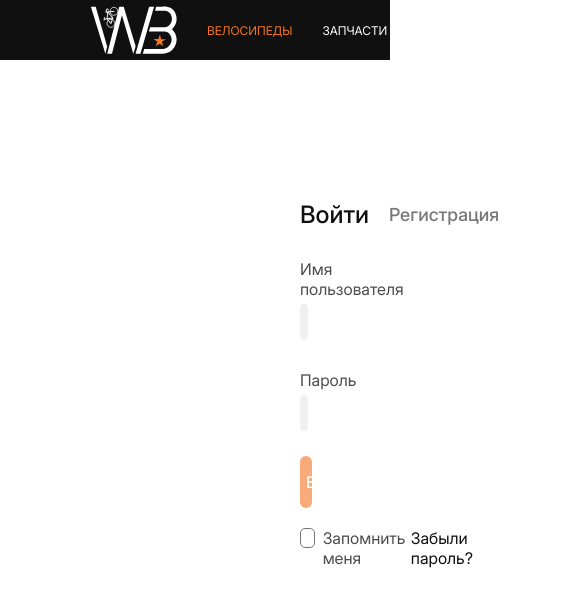
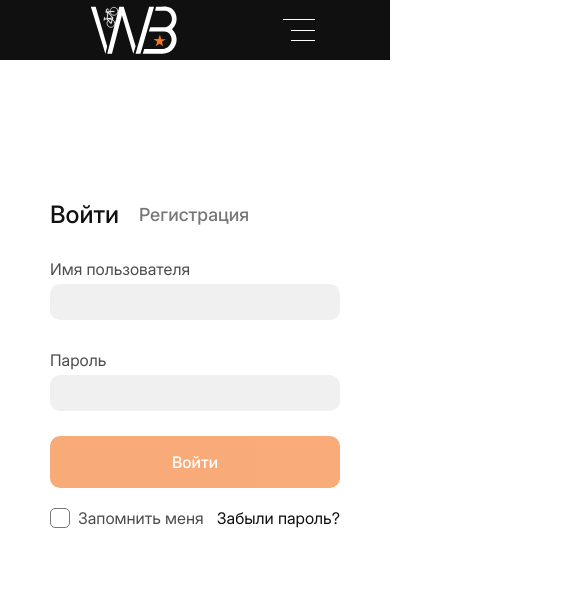
Before and after one commit to Zombie-220/Bicycle, a React (Create React App) app in the folder bicycle/: page /auth in a window 390 px wide. Shown: the top 606 px of the page, 585 px wide, since content can reach past the window. Built offline with nearby package versions, Linux system fonts and the light colour scheme; no server answers.

Commit message:
адаптировал header

```diff
--- a/bicycle/src/navigation/header/index.jsx
+++ b/bicycle/src/navigation/header/index.jsx
@@ -49,6 +49,34 @@ export const Header = () => {
                 {isAuth !== '' && (<Link to={'/cart'} className='header__link'> <img src={cartIcon} alt="cartIcon" /> </Link>)}
                 {isAuth !== '' && (<button className='header__link link_orange' onClick={logout}>ВЫЙТИ</button>)}
             </div>
+            <input type='checkbox' id='burgerMenuBtn' className='header-burgerInput'/>
+            <label htmlFor="burgerMenuBtn" className='header-burgerBtn'>
+                <div className='header-burgerBtn__line' id='firstBurgerLine'></div>
+                <div className='header-burgerBtn__line' id='secondBurgerLine'></div>
+                <div className='header-burgerBtn__line' id='thirdBurgerLine'></div>
+            </label>
+            <div className='header__burgerSlide'>
+                <label htmlFor="burgerMenuBtn" className='header__burgerSlide-blur'></label>
+                <div className='header__burgerSlide__menu'>
+                    <div className='header__burgerSlide__menu__header'>
+                        <label htmlFor="burgerMenuBtn" className='header__burgerSlide__menu__header-button'>
+                            <div></div>
+                            <div></div>
+                        </label>
+                    </div>
+                    <div className='header__burgerSlide__menu__body'>
+                        {isAdmin && (<Link to={'/admin/bicycle'} className='header__link link_orange'>АДМИН-ПАНЕЛЬ</Link>)}
+                        <Link to={'/catalog/bicycles?page=1'} className='header__link link_orange'>ВЕЛОСИПЕДЫ</Link>
+                        <Link to={'/catalog/parts'} className='header__link'>ЗАПЧАСТИ</Link>
+                        <Link to={'/catalog/equipments'} className='header__link'>ЭКИПИРОВКА</Link>
+                        <Link to={'/catalog/accessories'} className='header__link'>АКСЕССУАРЫ</Link>
+                        <DiffLink to={'/x'} className='header__link'>АККАУНТ</DiffLink>
+                        {isAuth !== '' && (<Link to={'/x'} className='header__link'> <img src={favoriteIcon} alt="favoriteIcon" /> </Link>)}
+                        {isAuth !== '' && (<Link to={'/cart'} className='header__link'> <img src={cartIcon} alt="cartIcon" /> </Link>)}
+                        {isAuth !== '' && (<button className='header__link link_orange' onClick={logout}>ВЫЙТИ</button>)}
+                    </div>
+                </div>
+            </div>
         </header>
     );
 };
--- a/bicycle/src/navigation/header/style.scss
+++ b/bicycle/src/navigation/header/style.scss
@@ -5,6 +5,7 @@
     right: 0;
     display: flex;
     justify-content: space-between;
+    align-items: center;
     padding: 0px 75px;
     &__wrapper { display: flex; }
     &__link, &__button {
@@ -25,15 +26,106 @@
         &:hover { opacity: 0.66; }
         &:active { opacity: 0.33; }
     }
-    &__burgerMenuButton {
-        cursor: pointer;
+    &-burgerInput { display: none; }
+    &-burgerBtn {
         display: none;
         background-color: #0000;
         border: none;
-        width: 30px;
-        height: 30px;
-        margin: 15px;
+        width: 32px;
+        height: 22px;
+        flex-direction: column;
+        align-items: flex-end;
+        justify-content: space-between;
+        cursor: pointer;
+        position: relative;
+        transition: 200ms;
+        &__line {
+            position: absolute;
+            height: 1px;
+            width: 75%;
+            background-color: #fff;
+            transition: 200ms;
+            &:first-child { width: 100%; }
+        }
+        & #firstBurgerLine { top: 0;}
+        & #secondBurgerLine { top: 50%; }
+        & #thirdBurgerLine { bottom: 0; }
+        &:hover &__line { width: 100% }
+    }
+    &-burgerInput:checked ~ &-burgerBtn { rotate: 180deg; }
+    &-burgerInput:checked ~ &-burgerBtn #secondBurgerLine { width: 0%; }
+    &-burgerInput:checked ~ &-burgerBtn #firstBurgerLine {
+        rotate: 45deg;
+        top: 50%;
+    }
+    &-burgerInput:checked ~ &-burgerBtn #thirdBurgerLine {
+        width: 100%;
+        rotate: -45deg;
+        top: 50%;
+    }
+    &-burgerInput:checked ~ &__burgerSlide { width: 100%; }
+    &__burgerSlide {
+        position: absolute;
+        top: 0;
+        left: 0;
+        width: 0%;
+        height: 100vh;
+        z-index: 5;
+        display: flex;
+        transition: 200ms;
+        overflow: hidden;
+        &-blur {
+            width: 60%;
+            background-color: #0008;
+        }
+        &__menu {
+            width: 40%;
+            height: 100%;
+            background-color: #fff;
+            box-sizing: border-box;
+            &__header {
+                display: flex;
+                align-items: center;
+                justify-content: right;
+                height: 60px;
+                &-button {
+                    position: relative;
+                    width: 32px;
+                    height: 20px;
+                    margin: 0px 75px 0px 0px;
+                    cursor: pointer;
+                    & div:first-child, & div:last-child {
+                        position: absolute;
+                        top: 0;
+                        width: 100%;
+                        height: 1px;
+                        background-color: #101010;
+                        top: 50%;
+                        left: 50%;
+                        translate: -50% 0%;
+                    }
+                    & div:first-child { rotate: 45deg; }
+                    & div:last-child { rotate: -45deg; }
+                }
+            }
+            &__body {
+                & a {
+                    color: #000;
+                    display: block;
+                    margin: 0px 20px;
+                    &:first-child { color: #F57520; }
+                }
+            }
+        }
     }
 }
 
 .link_orange { color: #F57520; }
+.blackBurgerLine { background-color: #101010; }
+
+@media (max-width: 815px) {
+    .header {
+        &__wrapper { display: none; }
+        &-burgerBtn { display: flex; }
+    }
+}
--- a/bicycle/src/pages/Authorization/auth/style.scss
+++ b/bicycle/src/pages/Authorization/auth/style.scss
@@ -70,3 +70,7 @@
         }
     }
 }
+
+@media (max-width: 1100px) {
+    .authPage { margin: 200px 50px; }
+}
```
